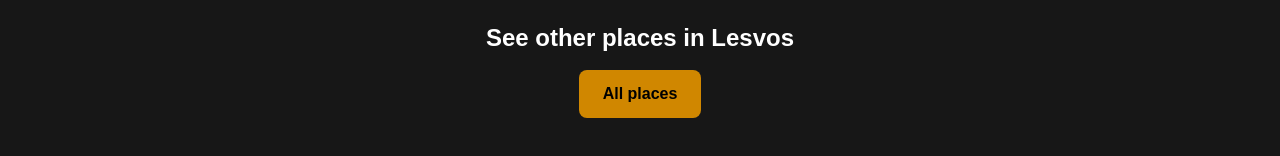
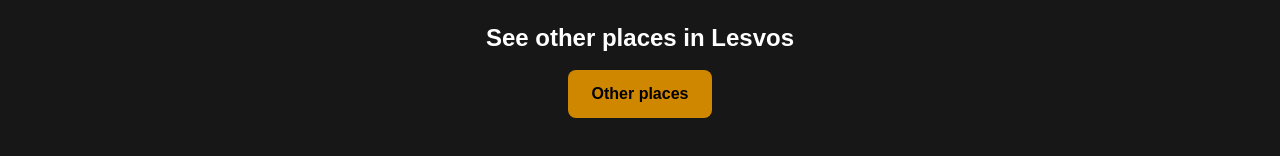
Before and after one commit to amamouridis06/lesvos-travel-guide, a Next.js app: page /nature/kolpos-kallonis in a window 1280 px wide. Shown: the part 1626-1782 px from the top of the page. Built offline with nearby package versions, Linux system fonts and the light colour scheme.

Commit message:
Update page.tsx

```diff
--- a/app/nature/kolpos-kallonis/page.tsx
+++ b/app/nature/kolpos-kallonis/page.tsx
@@ -128,10 +128,10 @@ export default function VateraPage() {
           See other places in Lesvos
         </h2>
         <Link
-          href="/beaches"
+          href="/planner"
           className="inline-block px-6 py-3 bg-yellow-600 text-black rounded-lg font-semibold hover:bg-yellow-500 transition"
         >
-         All places
+         Other places
         </Link>
       </section>
 
```
